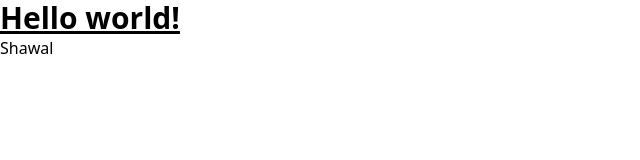
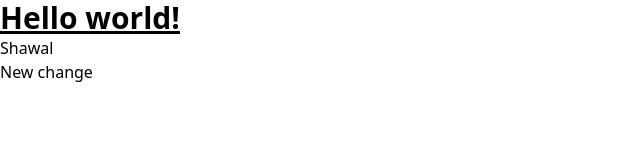
Before and after one commit to Ashique5299/portfolio_app, a React (Create React App) app: page / in a window 1280 px wide. Shown: the top 160 px of the page, without its empty margins (0-640 px from the left). Built offline with nearby package versions, Linux system fonts and the light colour scheme.

Commit message:
new change

```diff
--- a/src/App.js
+++ b/src/App.js
@@ -3,6 +3,7 @@ function App() {
     <div className="App">
       <h1 className="text-3xl font-bold underline">Hello world!</h1>
       <h2>Shawal</h2>
+      <h3>New change</h3>
     </div>
   );
 }
```
